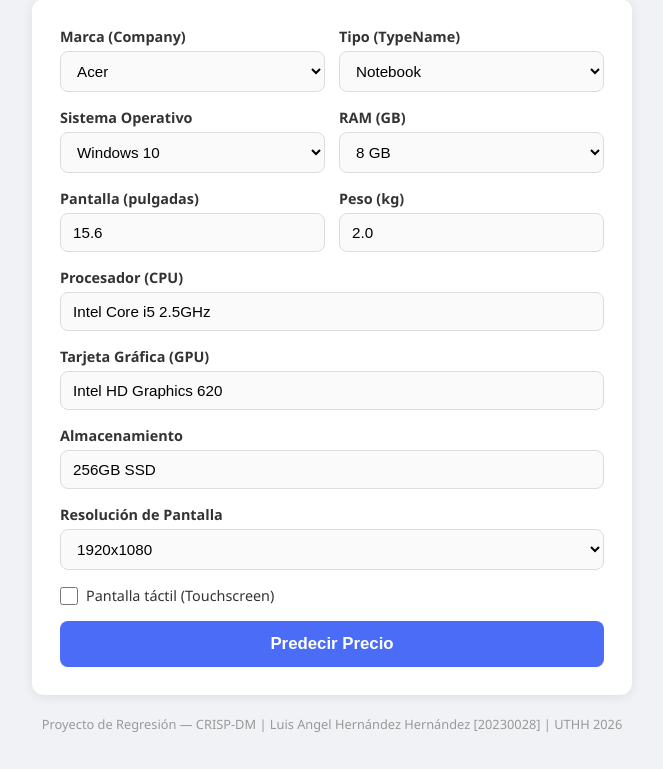
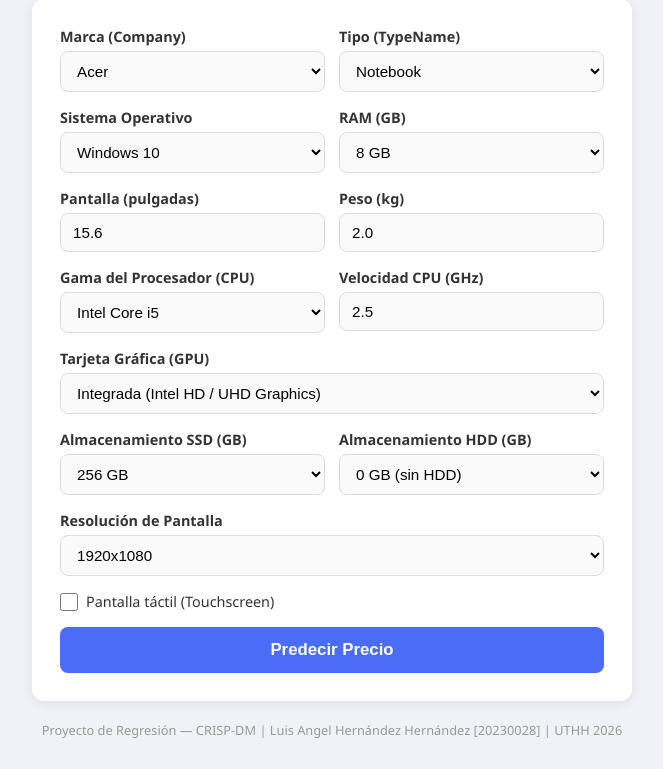
Before and after one commit to LAHH19MX/Predictor-Precio, a Flask app: page / in a window 1280 px wide. Shown: the part 115-884 px from the top of the page, without its empty margins (308-971 px from the left). Before the commit the page ends 847 px from the top, so only its background shows below. Run offline with Flask 3, Linux system fonts and the light colour scheme; parts of the project's set-up code (start-up, migrations or seed data) failed here and were passed over.

Commit message:
Commit Final

```diff
--- a/app.py
+++ b/app.py
@@ -16,37 +16,25 @@ pca = pipeline['pca']
 COLS_CAT = ['Company', 'TypeName', 'OpSys', 'Gpu_Tier', 'Cpu_Tier']
 COLS_NUM = ['Inches', 'Ram_GB', 'Weight_kg', 'Cpu_GHz', 'SSD_GB', 'HDD_GB', 'Resolution']
 
-def parse_cpu_tier(cpu_text):
-    if 'Core i7' in cpu_text: return 'i7'
-    if 'Core i5' in cpu_text: return 'i5'
-    if 'Core i3' in cpu_text: return 'i3'
-    if any(k in cpu_text for k in ['Ryzen', 'FX']): return 'AMD_High'
-    if 'AMD' in cpu_text: return 'AMD_Low'
-    if any(k in cpu_text for k in ['Celeron', 'Pentium', 'Atom']): return 'Budget'
-    return 'Otro'
+CPU_TIER_OPTIONS = {
+    'i7': 'Intel Core i7',
+    'i5': 'Intel Core i5',
+    'i3': 'Intel Core i3',
+    'AMD_High': 'AMD Ryzen / FX (gama alta)',
+    'AMD_Low': 'AMD A-Series / E-Series (gama baja)',
+    'Budget': 'Intel Celeron / Pentium / Atom (económico)',
+    'Otro': 'Otro (Xeon, Core M, etc.)',
+}
 
-def parse_gpu_tier(gpu_text):
-    if any(k in gpu_text for k in ['GTX', 'RTX', 'Quadro', 'Tesla', 'Titan', 'Radeon Pro', 'Radeon R9', 'Radeon RX', 'FirePro']):
-        return 'High'
-    if any(k in gpu_text for k in ['Nvidia', 'Iris']):
-        return 'Mid'
-    if 'AMD' in gpu_text:
-        return 'Low'
-    return 'Integrated'
+GPU_TIER_OPTIONS = {
+    'Integrated': 'Integrada (Intel HD / UHD Graphics)',
+    'Mid': 'Gama media (Nvidia MX / Intel Iris)',
+    'Low': 'Gama baja (AMD Radeon)',
+    'High': 'Gama alta (Nvidia GTX/RTX, AMD Radeon Pro/RX, Quadro)',
+}
 
-def parse_storage(memory_text):
-    ssd, hdd = 0, 0
-    for parte in memory_text.split('+'):
-        m = re.search(r'([\d.]+)(TB|GB)', parte.strip())
-        if m:
-            val = float(m.group(1))
-            if m.group(2) == 'TB':
-                val *= 1024
-            if 'SSD' in parte or 'Flash' in parte:
-                ssd += val
-            else:
-                hdd += val
-    return ssd, hdd
+SSD_OPTIONS = [0, 8, 16, 32, 64, 128, 180, 240, 256, 512, 768, 1024]
+HDD_OPTIONS = [0, 32, 128, 500, 1024, 2048]
 
 @app.route('/', methods=['GET', 'POST'])
 def index():
@@ -58,17 +46,13 @@ def index():
         inches = float(request.form['inches'])
         ram_gb = int(request.form['ram'])
         weight_kg = float(request.form['weight'])
-        cpu_text = request.form['cpu']
-        gpu_text = request.form['gpu']
-        memory_text = request.form['memory']
+        cpu_ghz = float(request.form['cpu_ghz'])
+        cpu_tier = request.form['cpu_tier']
+        gpu_tier = request.form['gpu_tier']
+        ssd_gb = int(request.form['ssd'])
+        hdd_gb = int(request.form['hdd'])
         resolution = request.form['resolution']
         touchscreen = 1 if request.form.get('touchscreen') else 0
-
-        cpu_ghz_match = re.search(r'(\d+\.?\d*)GHz', cpu_text)
-        cpu_ghz = float(cpu_ghz_match.group(1)) if cpu_ghz_match else 2.5
-        cpu_tier = parse_cpu_tier(cpu_text)
-        gpu_tier = parse_gpu_tier(gpu_text)
-        ssd_gb, hdd_gb = parse_storage(memory_text)
 
         res_match = re.match(r'(\d+)x(\d+)', resolution)
         res_pixels = int(res_match.group(1)) * int(res_match.group(2)) if res_match else 1920 * 1080
@@ -99,7 +83,9 @@ def index():
         pred = modelo.predict(row_pca)[0]
         prediction = round(pred, 2)
 
-    return render_template('index.html', prediction=prediction)
+    return render_template('index.html', prediction=prediction,
+                            cpu_tiers=CPU_TIER_OPTIONS, gpu_tiers=GPU_TIER_OPTIONS,
+                            ssd_options=SSD_OPTIONS, hdd_options=HDD_OPTIONS)
 
 if __name__ == '__main__':
     port = int(os.environ.get('PORT', 5000))
--- a/templates/index.html
+++ b/templates/index.html
@@ -91,19 +91,47 @@
             </div>
         </div>
 
-        <div class="form-group">
-            <label>Procesador (CPU)</label>
-            <input type="text" name="cpu" placeholder="Ej: Intel Core i7 2.8GHz" value="Intel Core i5 2.5GHz" required>
+        <div class="row">
+            <div class="form-group">
+                <label>Gama del Procesador (CPU)</label>
+                <select name="cpu_tier" required>
+                    {% for key, label in cpu_tiers.items() %}
+                    <option value="{{key}}" {{'selected' if key=='i5'}}>{{label}}</option>
+                    {% endfor %}
+                </select>
+            </div>
+            <div class="form-group">
+                <label>Velocidad CPU (GHz)</label>
+                <input type="number" name="cpu_ghz" value="2.5" step="0.1" min="0.9" max="3.6" required>
+            </div>
         </div>
 
         <div class="form-group">
             <label>Tarjeta Gráfica (GPU)</label>
-            <input type="text" name="gpu" placeholder="Ej: Nvidia GeForce GTX 1050" value="Intel HD Graphics 620" required>
+            <select name="gpu_tier" required>
+                {% for key, label in gpu_tiers.items() %}
+                <option value="{{key}}" {{'selected' if key=='Integrated'}}>{{label}}</option>
+                {% endfor %}
+            </select>
         </div>
 
-        <div class="form-group">
-            <label>Almacenamiento</label>
-            <input type="text" name="memory" placeholder="Ej: 256GB SSD + 1TB HDD" value="256GB SSD" required>
+        <div class="row">
+            <div class="form-group">
+                <label>Almacenamiento SSD (GB)</label>
+                <select name="ssd" required>
+                    {% for s in ssd_options %}
+                    <option value="{{s}}" {{'selected' if s==256}}>{{s}} GB{{' (sin SSD)' if s==0}}</option>
+                    {% endfor %}
+                </select>
+            </div>
+            <div class="form-group">
+                <label>Almacenamiento HDD (GB)</label>
+                <select name="hdd" required>
+                    {% for h in hdd_options %}
+                    <option value="{{h}}" {{'selected' if h==0}}>{{h}} GB{{' (sin HDD)' if h==0}}</option>
+                    {% endfor %}
+                </select>
+            </div>
         </div>
 
         <div class="form-group">
```
